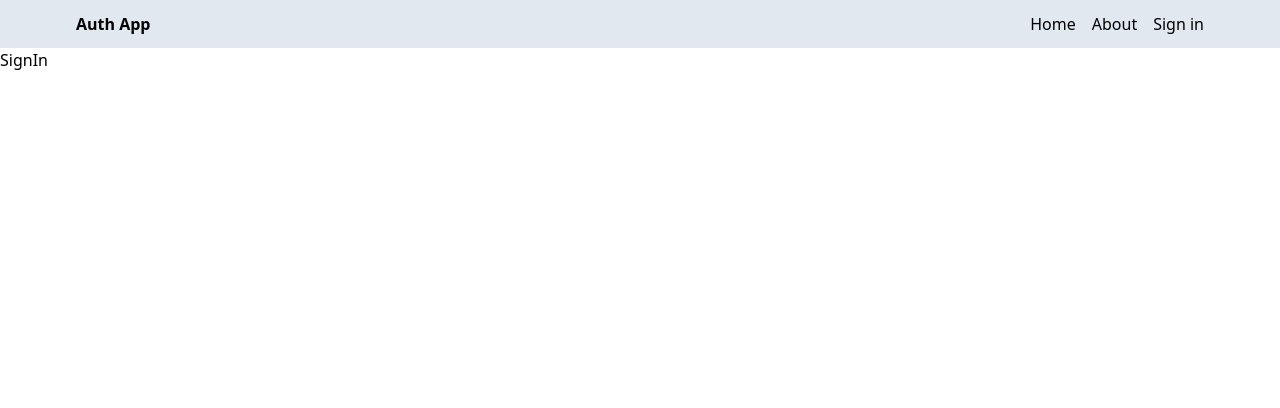
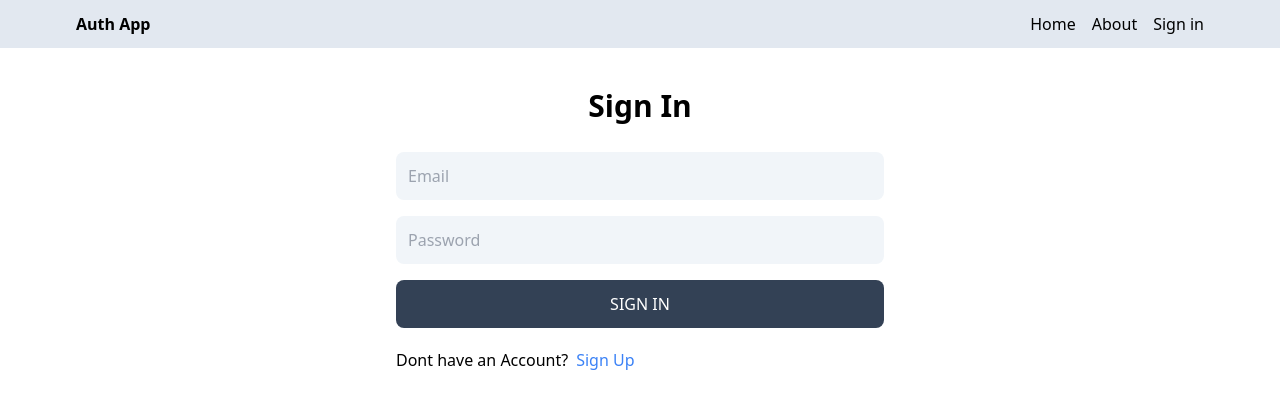
Before and after one commit to rushdy87/mern-auth, a React (Vite) app in the folder client/: page /sign-in in a window 1280 px wide. Shown: the top 408 px of the page. Built offline with nearby package versions, Linux system fonts and the light colour scheme.

Commit message:
Complete the sign in page functionality

```diff
--- a/client/src/pages/SignIn.jsx
+++ b/client/src/pages/SignIn.jsx
@@ -1,5 +1,76 @@
+import { useState } from 'react';
+import { Link, useNavigate } from 'react-router-dom';
+
 const SignIn = () => {
-  return <div>SignIn</div>;
+  const [formData, setFormData] = useState({});
+  const [error, setError] = useState(false);
+  const [loading, setLoading] = useState(false);
+
+  const navigate = useNavigate();
+
+  const handleChange = (event) => {
+    setFormData((previousState) => {
+      return { ...previousState, [event.target.id]: event.target.value };
+    });
+  };
+
+  const handleSubmit = async (event) => {
+    event.preventDefault();
+    setLoading(true);
+    setError(false);
+    const response = await fetch('/api/auth//signin', {
+      method: 'POST',
+      headers: {
+        'Content-Type': 'application/json',
+      },
+      body: JSON.stringify(formData),
+    });
+    const data = await response.json();
+    if (data.success === false) {
+      setError(true);
+      setLoading(false);
+    } else {
+      setLoading(false);
+      navigate('/');
+    }
+  };
+
+  return (
+    <div className='p-3 max-w-lg mx-auto'>
+      <h1 className='text-3xl text-center font-semibold my-7'>Sign In</h1>
+      <form onSubmit={handleSubmit} className='flex flex-col gap-4'>
+        <input
+          type='email'
+          placeholder='Email'
+          id='email'
+          className='bg-slate-100 p-3 rounded-lg'
+          onChange={handleChange}
+        />
+        <input
+          type='password'
+          placeholder='Password'
+          id='password'
+          className='bg-slate-100 p-3 rounded-lg'
+          onChange={handleChange}
+        />
+        <button
+          disabled={loading}
+          className='bg-slate-700 text-white p-3 rounded-lg uppercase hover:opacity-95 disabled:opacity-75'
+        >
+          {loading ? 'Laoding..' : 'Sign In'}
+        </button>
+      </form>
+      <div className='flex gap-2 mt-5'>
+        <p className=''>Dont have an Account? </p>
+        <Link to='/sign-up'>
+          <span className='text-blue-500'>Sign Up</span>
+        </Link>
+      </div>
+      <div>
+        <p className='text-red-700 mt-5'>{error && 'Something went wrong'}</p>
+      </div>
+    </div>
+  );
 };
 
 export default SignIn;
--- a/client/src/pages/SignUp.jsx
+++ b/client/src/pages/SignUp.jsx
@@ -1,10 +1,12 @@
 import { useState } from 'react';
-import { Link } from 'react-router-dom';
+import { Link, useNavigate } from 'react-router-dom';
 
 const SignUp = () => {
   const [formData, setFormData] = useState({});
   const [error, setError] = useState(false);
   const [loading, setLoading] = useState(false);
+
+  const navigate = useNavigate();
 
   const handleChange = (event) => {
     setFormData((previousState) => {
@@ -26,8 +28,11 @@
     const data = await response.json();
     if (data.success === false) {
       setError(true);
+      setLoading(false);
+    } else {
+      navigate('/sign-in');
+      setLoading(false);
     }
-    setLoading(false);
   };
 
   return (
```
